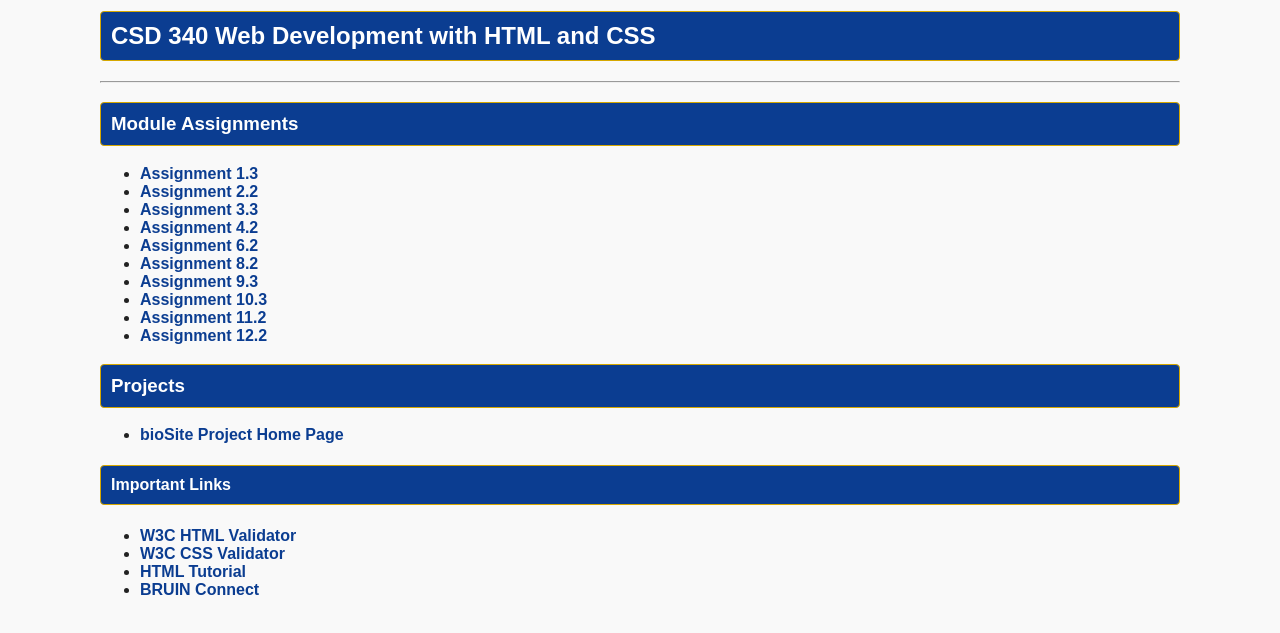
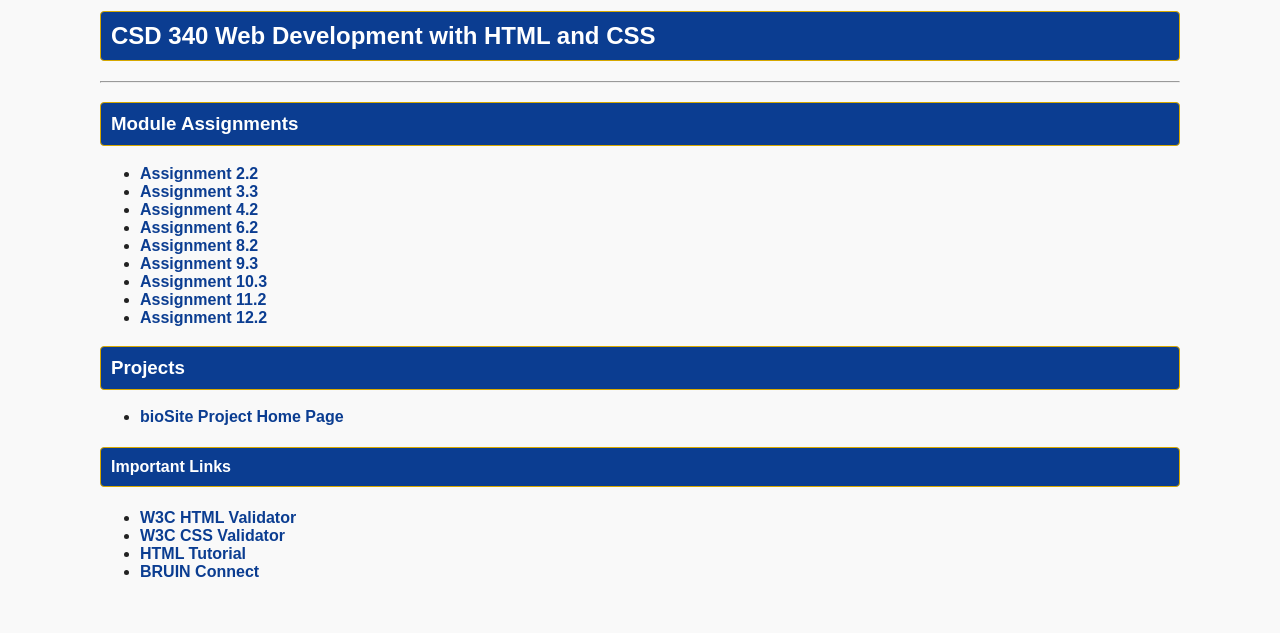
Before and after one commit to JaeBrow3/csd-340, a plain HTML site: page index.html in a window 1280 px wide. Shown: the part 119-752 px from the top of the page. Drawn offline with Linux system fonts and the light colour scheme.

Commit message:
Remove link to Assignment 1.3

```diff
--- a/index.html
+++ b/index.html
@@ -14,7 +14,6 @@
 
     <h3>Module Assignments</h3>
     <ul>
-        <li><a href="module-1/Brown_Mod1_3.html">Assignment 1.3</a></li>
         <li><a href="module-2/Brown_Mod2_2.html">Assignment 2.2</a></li>
         <li><a href="module-3/Brown_Mod3_3.html">Assignment 3.3</a></li>
         <li><a href="module-4/Brown_Mod4_2.html">Assignment 4.2</a></li>
```
